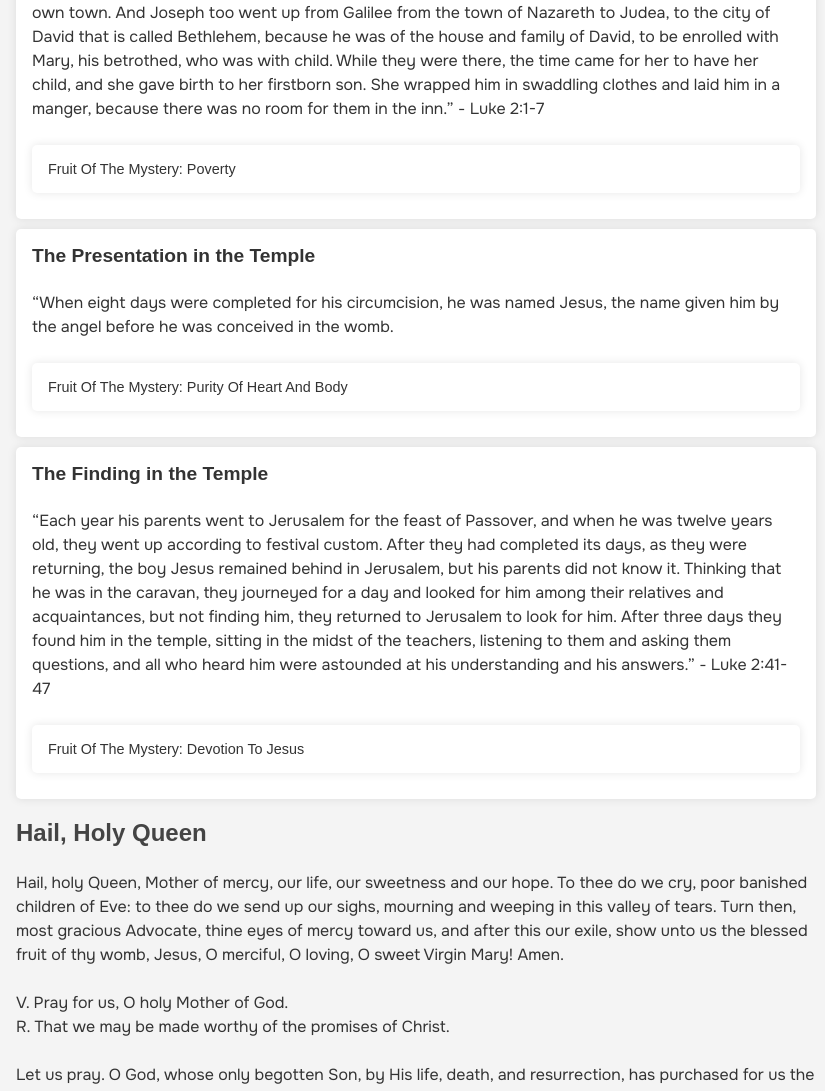
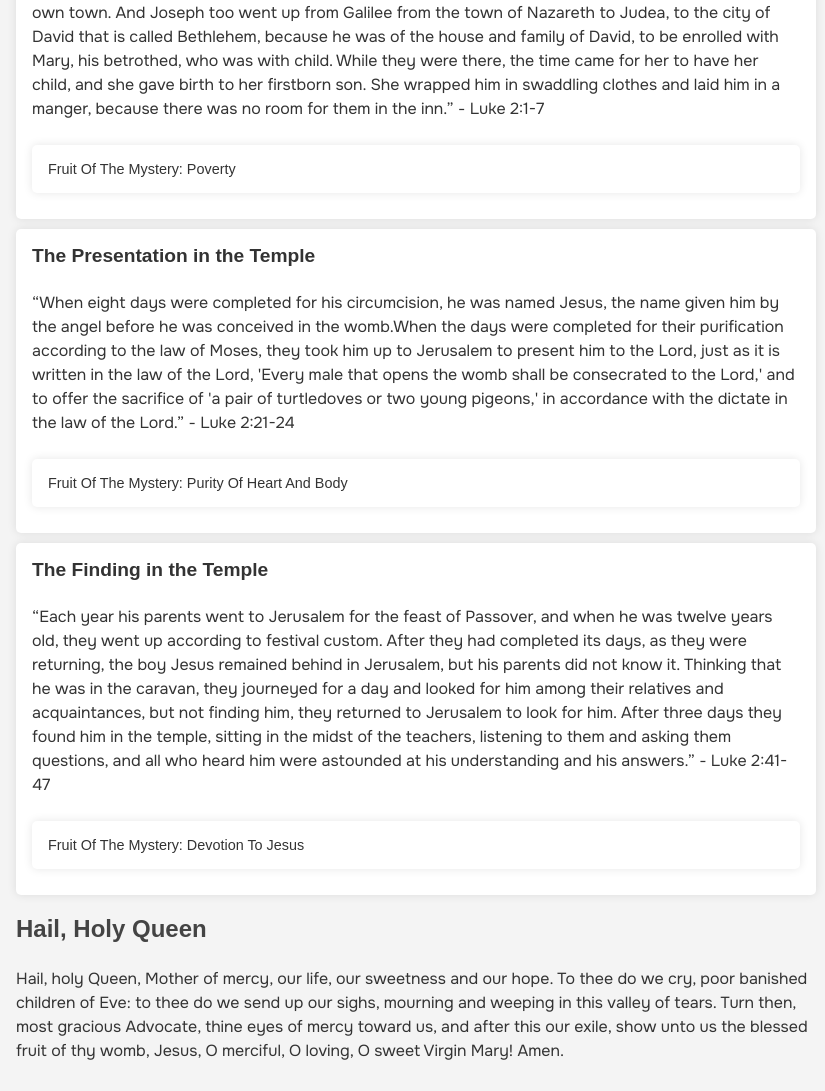
Before and after one commit to RubenPonce/rosary, a plain HTML site: page index.html in a window 1280 px wide. Shown: the part 1411-2502 px from the top of the page, without its empty margins (224-1049 px from the left). Drawn offline with Linux system fonts and the light colour scheme.

Commit message:
fix spacing

```diff
--- a/index.html
+++ b/index.html
@@ -245,7 +245,7 @@ showInstructions = () => {
         "The Annunciation\n“In the sixth month, the angel Gabriel was sent from God to a town of Galilee called Nazareth, to a virgin betrothed to a man named Joseph, of the house of David, and the virgin’s name was Mary.” - Luke 1:26-27",
         "The Visitation \n“During those days Mary set out and traveled to the hill country in haste to a town of Judah, where she entered the house of Zechariah and greeted Elizabeth. When Elizabeth heard Mary’s greeting, the infant leaped in her womb, and Elizabeth, filled with the holy Spirit, cried out in a loud voice and said, 'Most blessed are you among women, and blessed is the fruit of your womb.'” - Luke 1:39-42",
         "The Nativity\n“In those days a decree went out from Caesar Augustus that the whole world should be enrolled. This was the first enrollment, when Quirinius was governor of Syria. So all went to be enrolled, each to his own town. And Joseph too went up from Galilee from the town of Nazareth to Judea, to the city of David that is called Bethlehem, because he was of the house and family of David, to be enrolled with Mary, his betrothed, who was with child. While they were there, the time came for her to have her child, and she gave birth to her firstborn son. She wrapped him in swaddling clothes and laid him in a manger, because there was no room for them in the inn.” - Luke 2:1-7",
-        "The Presentation in the Temple\n“When eight days were completed for his circumcision, he was named Jesus, the name given him by the angel before he was conceived in the womb.\n\n\"When the days were completed for their purification according to the law of Moses, they took him up to Jerusalem to present him to the Lord, just as it is written in the law of the Lord, 'Every male that opens the womb shall be consecrated to the Lord,' and to offer the sacrifice of 'a pair of turtledoves or two young pigeons,' in accordance with the dictate in the law of the Lord.” - Luke 2:21-24",
+        "The Presentation in the Temple\n“When eight days were completed for his circumcision, he was named Jesus, the name given him by the angel before he was conceived in the womb.When the days were completed for their purification according to the law of Moses, they took him up to Jerusalem to present him to the Lord, just as it is written in the law of the Lord, 'Every male that opens the womb shall be consecrated to the Lord,' and to offer the sacrifice of 'a pair of turtledoves or two young pigeons,' in accordance with the dictate in the law of the Lord.” - Luke 2:21-24",
         "The Finding in the Temple\n“Each year his parents went to Jerusalem for the feast of Passover,  and when he was twelve years old, they went up according to festival custom. After they had completed its days, as they were returning, the boy Jesus remained behind in Jerusalem, but his parents did not know it. Thinking that he was in the caravan, they journeyed for a day and looked for him among their relatives and acquaintances, but not finding him, they returned to Jerusalem to look for him. After three days they found him in the temple, sitting in the midst of the teachers, listening to them and asking them questions, and all who heard him were astounded at his understanding and his answers.” - Luke 2:41-47  ",
       ],
       fruits: [
```
